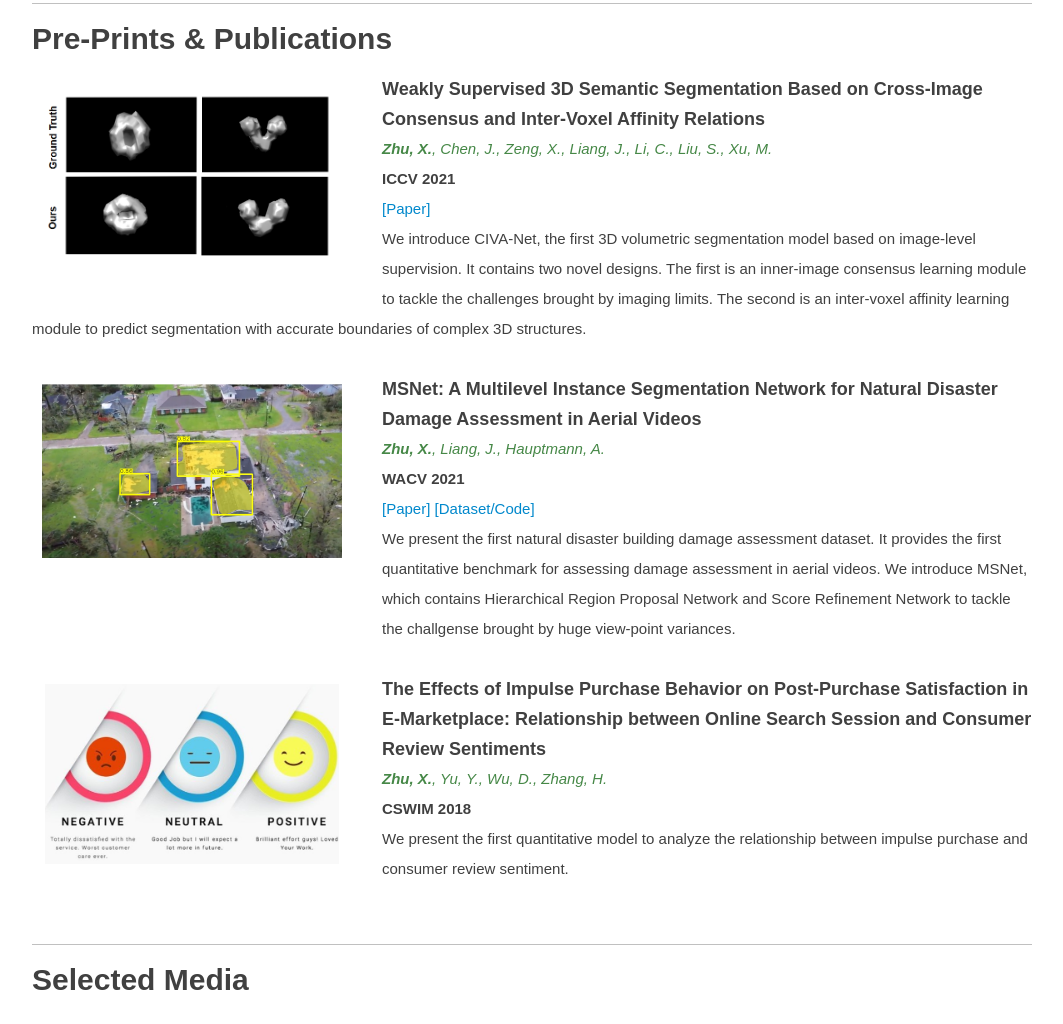
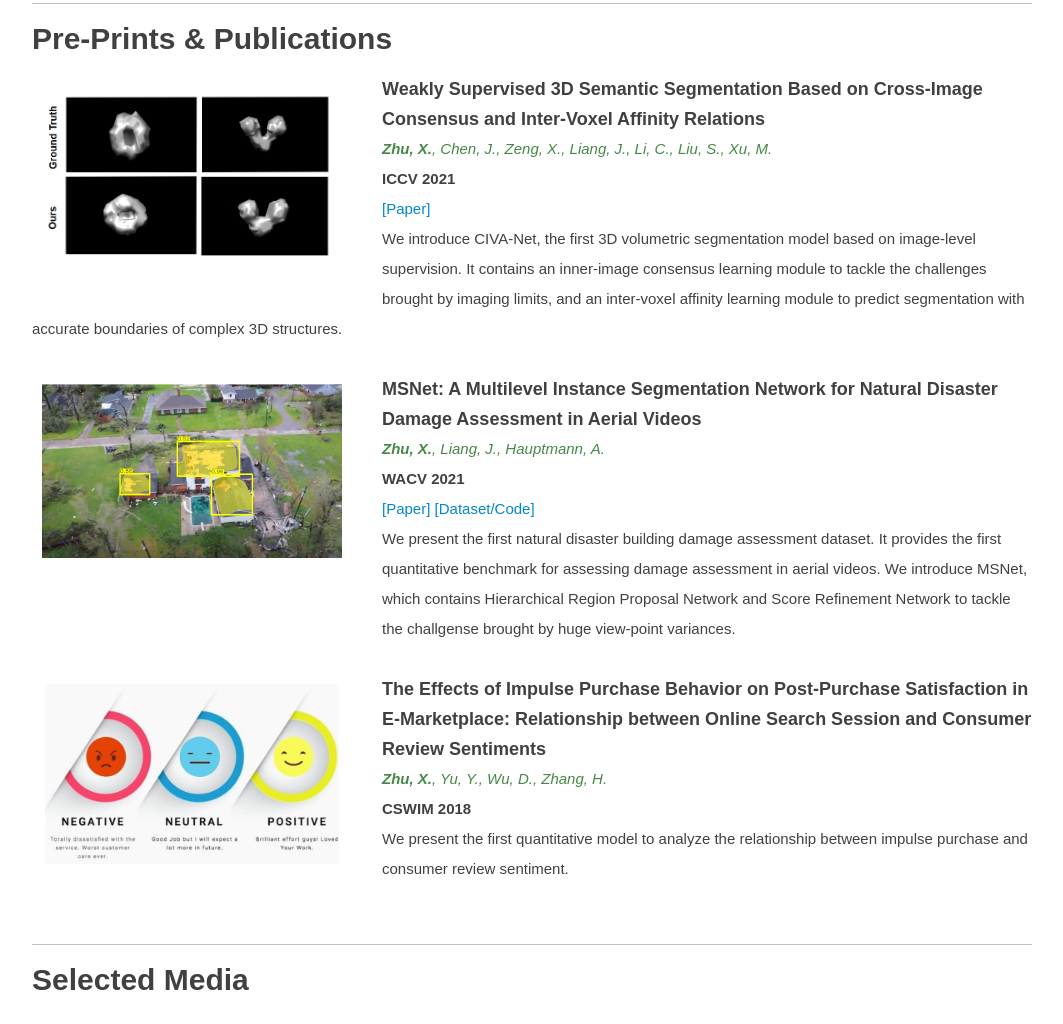
Before and after one commit to zgzxy001/zgzxy001.github.io, a plain HTML site: page index.html in a window 1280 px wide. Shown: the part 949-1973 px from the top of the page, without its empty margins (108-1171 px from the left). Drawn offline with Linux system fonts and the light colour scheme.

Commit message:
Update index.html

```diff
--- a/index.html
+++ b/index.html
@@ -325,7 +325,7 @@ img.press{
 				<a class="" href="https://openaccess.thecvf.com/content/ICCV2021/papers/Zhu_Weakly_Supervised_3D_Semantic_Segmentation_Using_Cross-Image_Consensus_and_Inter-Voxel_ICCV_2021_paper.pdf" target="_blank">[Paper]</a>
             </div>
             <div class="keywords">
-                We introduce CIVA-Net, the first 3D volumetric segmentation model based on image-level supervision. It contains two novel designs. The first is an inner-image consensus learning module to tackle the challenges brought by imaging limits. The second is an inter-voxel affinity learning module to predict segmentation with accurate boundaries of complex 3D structures.
+                We introduce CIVA-Net, the first 3D volumetric segmentation model based on image-level supervision. It contains an inner-image consensus learning module to tackle the challenges brought by imaging limits, and an inter-voxel affinity learning module to predict segmentation with accurate boundaries of complex 3D structures.
             </div>
 			<!-- <div class="stuff">
 				<a class="" href="https://arxiv.org/abs/1902.03748" target="_blank">[Paper]</a>
@@ -357,7 +357,7 @@ img.press{
 			<div class="info text-success italic"><span style="font-weight:bold">Zhu, X.</span>, Chen, J., Zeng, X., Liang, J., Li, C., Zhang, J., Liu, S., Ban, X., Xu, M.</div>
             <div class="info">CVPR 2021 (under review)</div>
             <div class="keywords">
-                We introduce CIVA-Net, the first 3D volumetric segmentation model based on image-level supervision. It contains two novel designs. The first is an inner-image consensus learning module to tackle the challenges brought by imaging limits. The second is an inter-voxel affinity learning module to predict segmentation with accurate boundaries of complex 3D structures.
+                We introduce CIVA-Net, the first 3D volumetric segmentation model based on image-level supervision.
             </div>
 			<div style="clear:both"></div>
 		</li>
```
